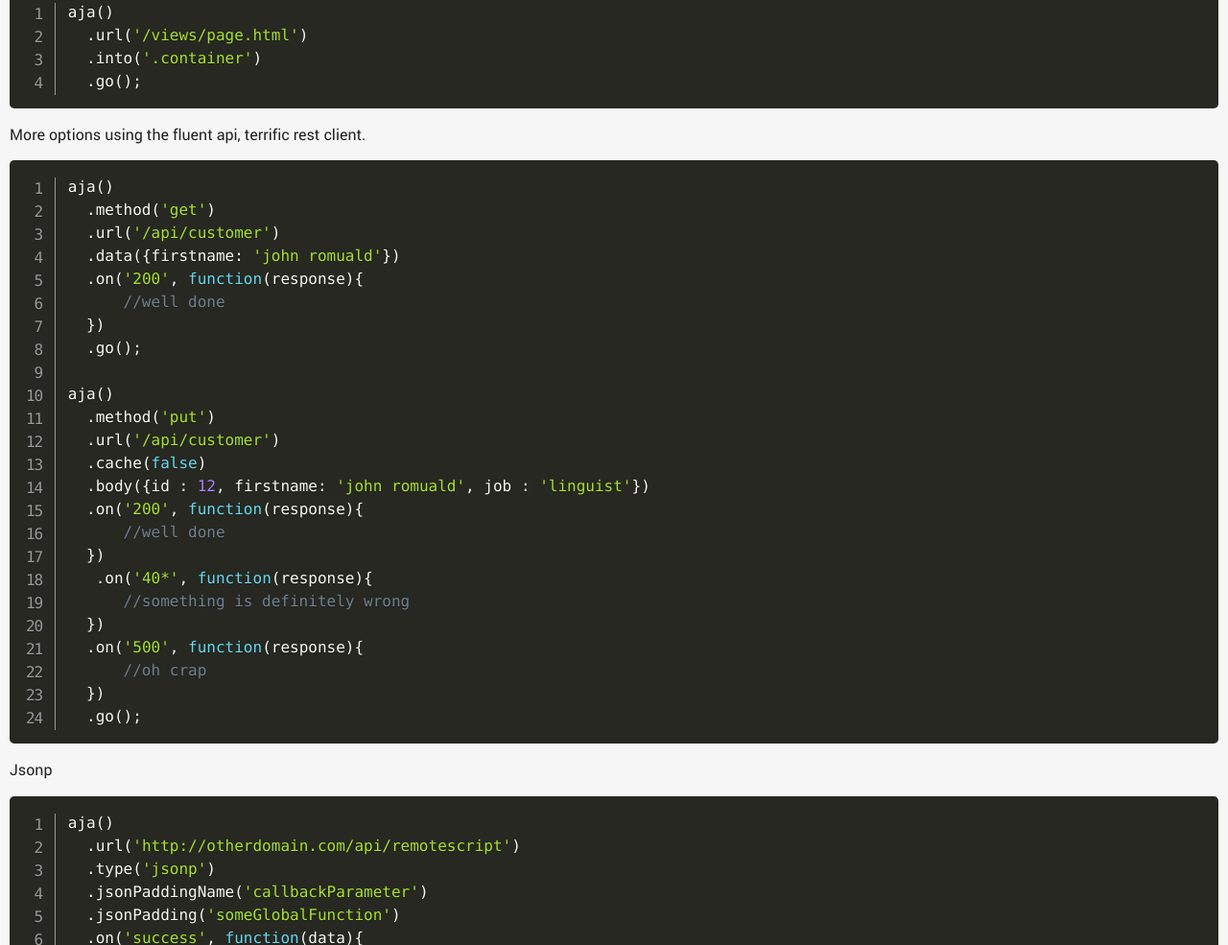
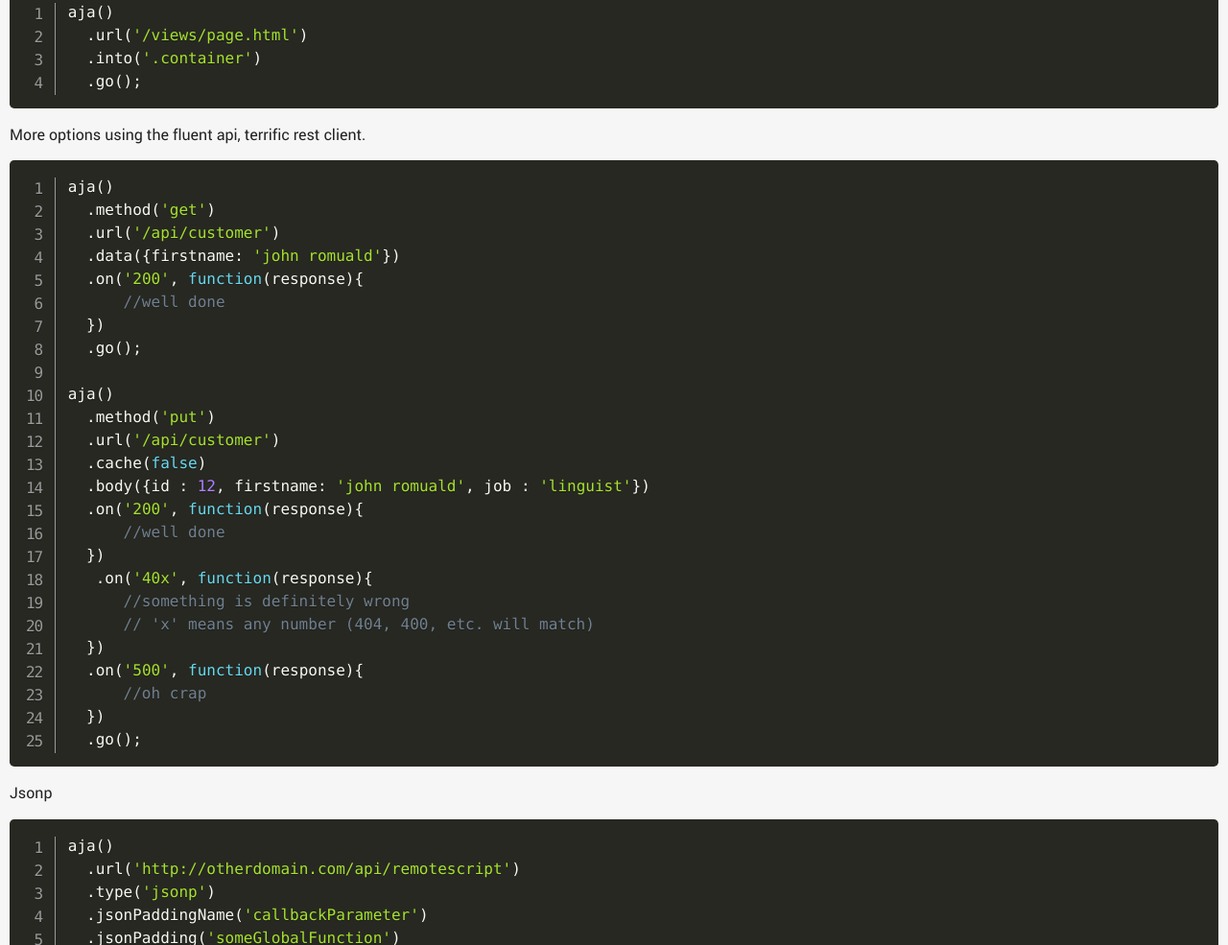
Before and after one commit to krampstudio/aja.js, a website: page index.html in a window 1280 px wide. Shown: the part 1589-2574 px from the top of the page at 96% size. Drawn offline with Linux system fonts and the light colour scheme.

Commit message:
Wrong char in the samples
Related to https://github.com/krampstudio/aja.js/issues/28

```diff
--- a/index.html
+++ b/index.html
@@ -129,8 +129,9 @@ aja()
   .on('200', function(response){
       //well done
   })
-   .on('40*', function(response){
+   .on('40x', function(response){
       //something is definitely wrong
+      // 'x' means any number (404, 400, etc. will match)
   })
   .on('500', function(response){
       //oh crap
```
